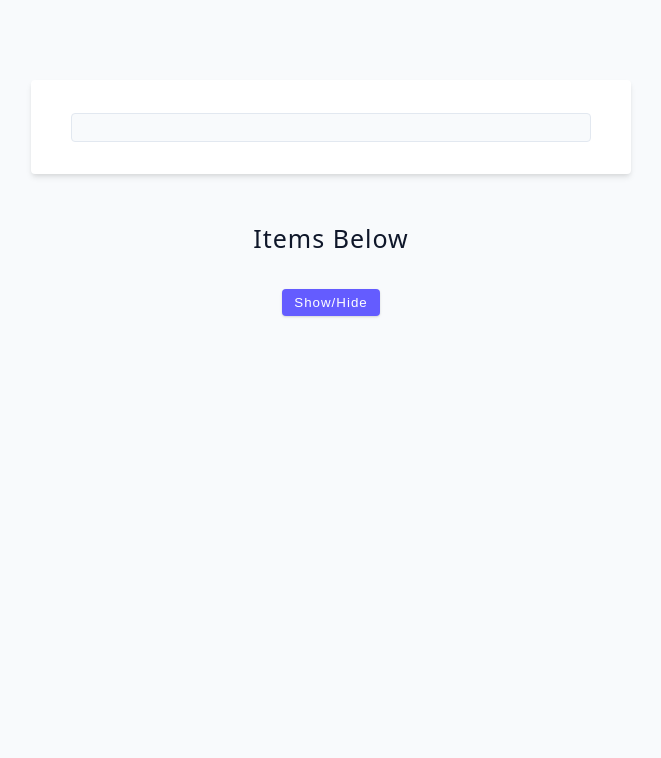
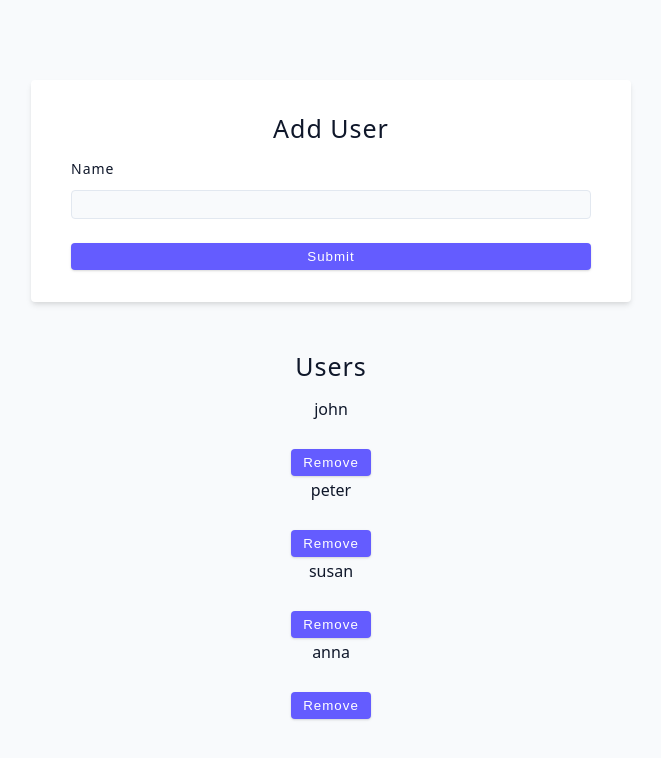
Before and after one commit to vinothsmart/react18, a React (Vite) app: page / in a window 1280 px wide. Shown: the top 758 px of the page, without its empty margins (309-970 px from the left). Built offline with nearby package versions, Linux system fonts and the light colour scheme.

Commit message:
Refactor user rendering in UserChallenge component

```diff
--- a/src/App.jsx
+++ b/src/App.jsx
@@ -1,9 +1,11 @@
-import LatestReact from './tutorial/11-performance/starter/04-react-18';
+// import LatestReact from './tutorial/11-performance/starter/04-react-18';
+
+import UserChallenge from './tutorial/06-forms/starter/02-user-challenge';
 
 function App() {
   return (
     <div className='container'>
-      <LatestReact />
+      <UserChallenge />
     </div>
   );
 }
--- a/src/tutorial/06-forms/starter/02-user-challenge.jsx
+++ b/src/tutorial/06-forms/starter/02-user-challenge.jsx
@@ -1,5 +1,6 @@
 import { useState, useCallback } from 'react';
 import { data } from '../../../data';
+import User from './06-user';
 
 const UserChallenge = () => {
   const [name, setName] = useState('');
@@ -52,12 +53,7 @@ const UserChallenge = () => {
       <div className='form-row'>
         <h4>users</h4>
         {users.map(({ id, name }) => (
-          <div key={id}>
-            <p>{name}</p>
-            <button className='btn' onClick={handleDelete(id)}>
-              remove
-            </button>
-          </div>
+          <User key={id} id={id} name={name} handleDelete={handleDelete} />
         ))}
       </div>
     </div>
--- /dev/null
+++ b/src/tutorial/06-forms/starter/06-user.jsx
@@ -0,0 +1,14 @@
+import { memo } from 'react';
+
+const User = ({ id, name, handleDelete }) => {
+  return (
+    <div key={id}>
+      <p>{name}</p>
+      <button className='btn' onClick={handleDelete(id)}>
+        remove
+      </button>
+    </div>
+  );
+};
+
+export default memo(User);
```
